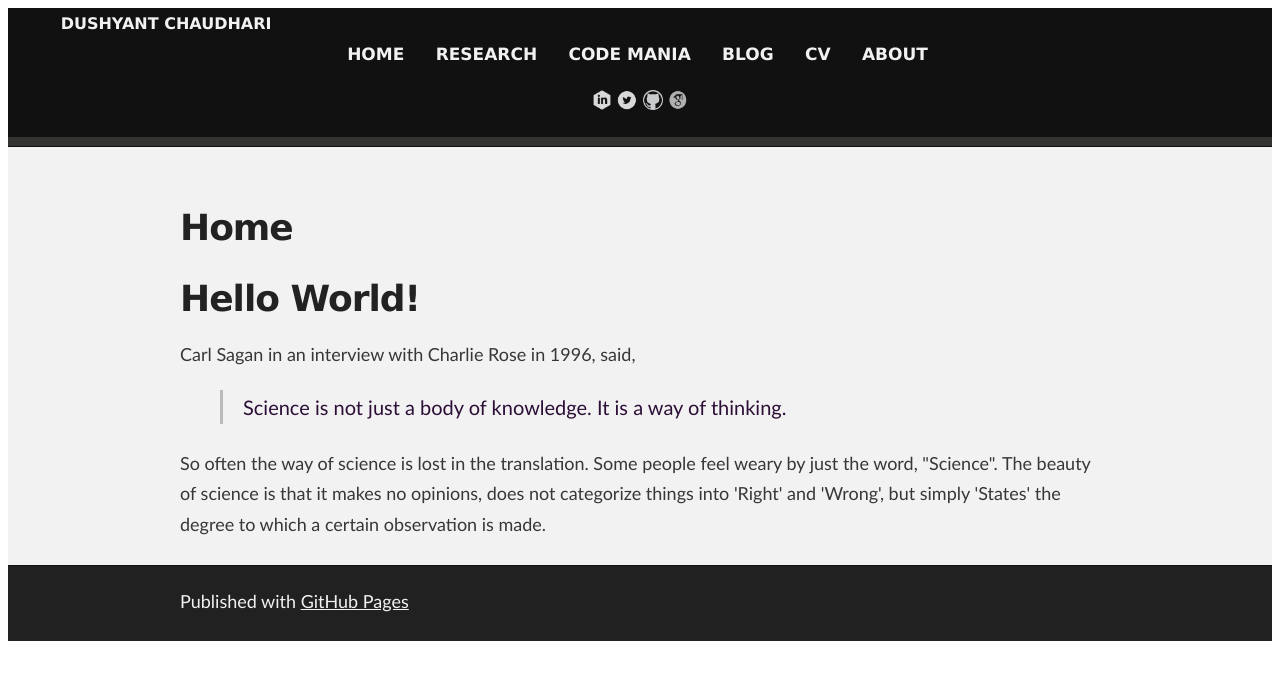
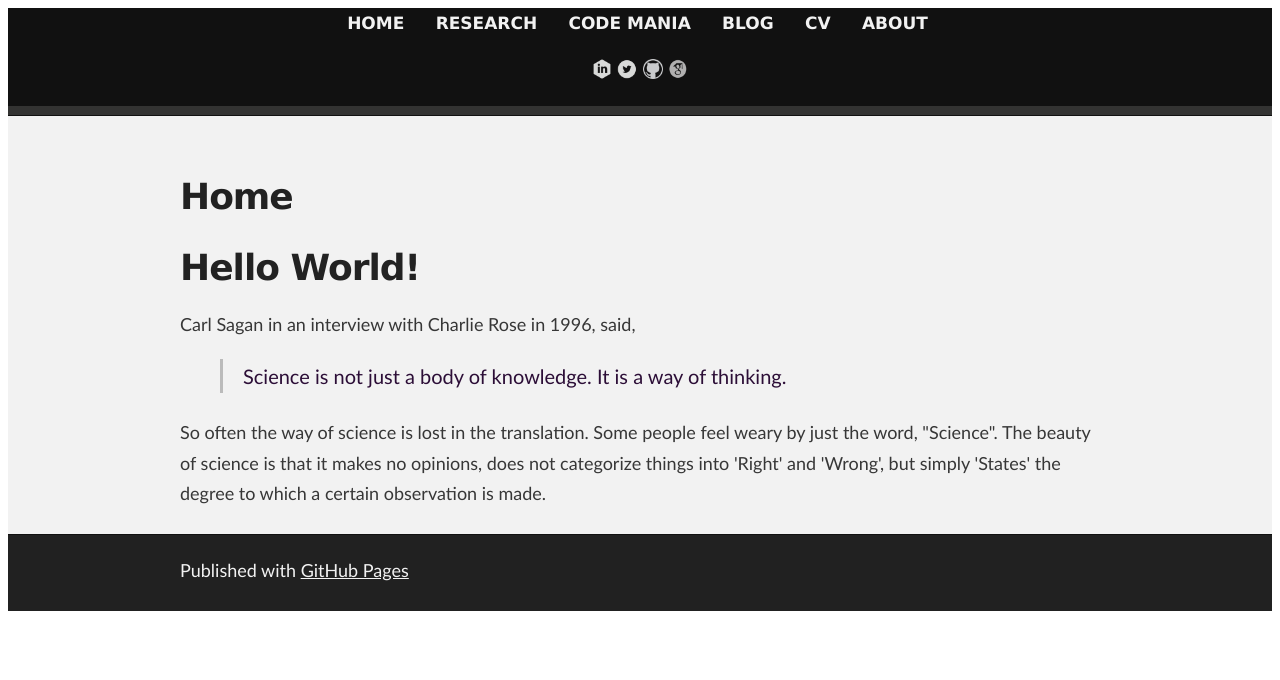
Before and after one commit to dushyant-fire/dushyant-fire.github.io, a Jekyll site: the page built from index.html, in a window 1280 px wide. Shown: the top 680 px of the page. Built offline with Jekyll 4.4.1, drawn with Linux system fonts in a browser that asks for light colours.

Commit message:
removed site name from nav bar

```diff
--- a/_includes/navigation.html
+++ b/_includes/navigation.html
@@ -1,11 +1,4 @@
 <div class="navigation-wrapper">
-  <div class="site-name">
-    {% if site.logo %}
-    <a href="{{ site.github.url }}/"><img src="assets/images/{{ site.logo }} "></a>
-    {% else %}
-    <a href="{{ site.github.url }}/">{{ site.title }}</a>
-    {% endif %}
-  </div><!-- /.site-name -->
   <div class="top-navigation">
     <nav role="navigation" id="site-nav" class="nav">
         <ul>
--- a/_sass/academic_theme.scss
+++ b/_sass/academic_theme.scss
@@ -380,7 +380,6 @@ Full-Width Styles
 
 /* Header for navigation */
 .navigation-wrapper {
-  /*padding: 0.5% 0% 0.5% 30%;*/
   /*max-width:  600px;*/
   font-family: 'Lucida Grande', 'Helvetica Neue', Helvetica, Arial, sans-serif; /*'PT Sans Narrow', sans-serif;*/
   font-weight: 700;
@@ -399,8 +398,10 @@ Full-Width Styles
   @include prefix(12,1);
   @include suffix(12,1);
   margin-bottom: 1em;
-  float: none;
+  /*float: none;
   display: block;
+  justify-content: center;
+  align-items:  center;*/
   @include font-rem(30);
   @media #{$small} {
     @include grid(12,2);
```
